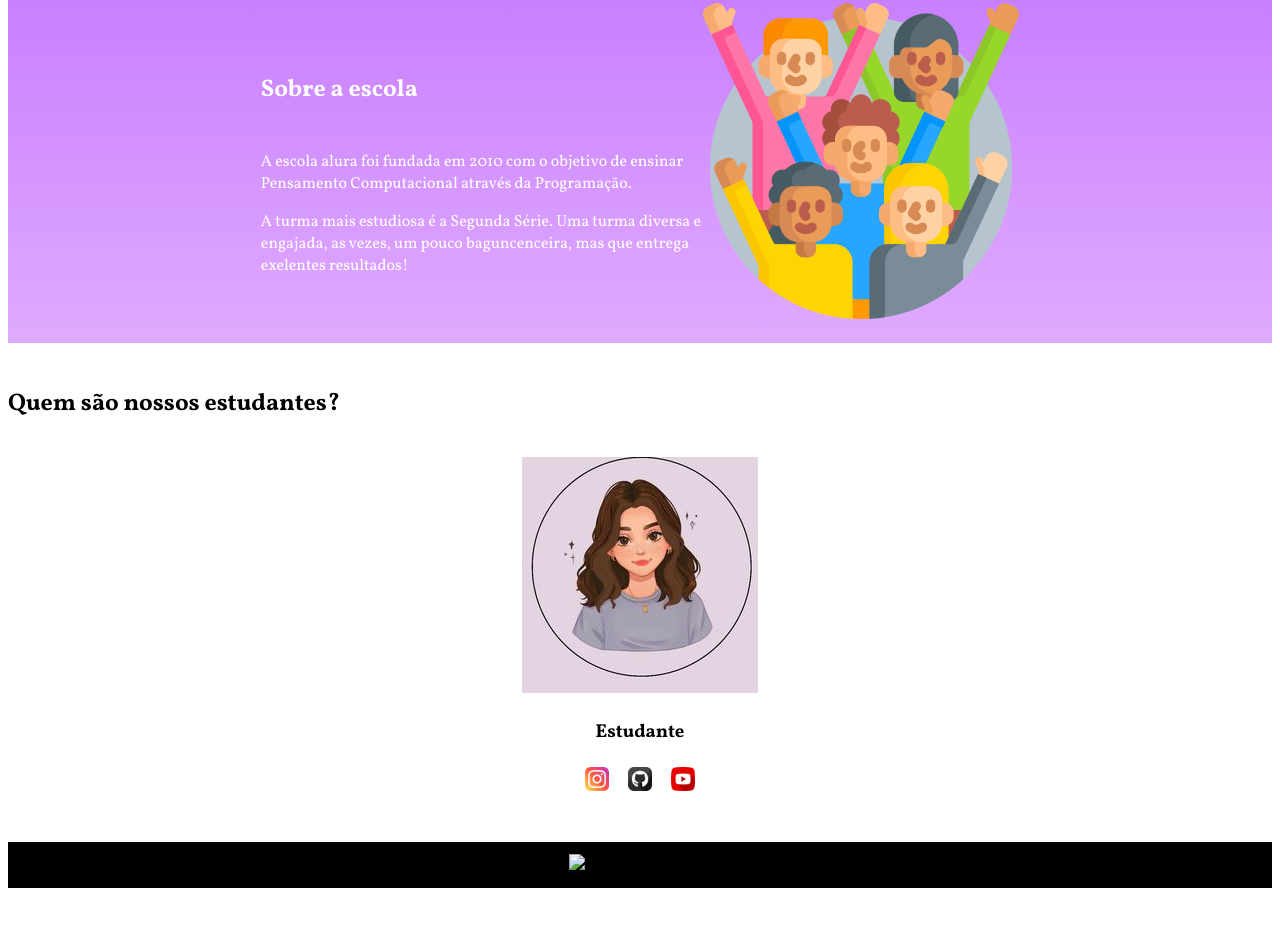
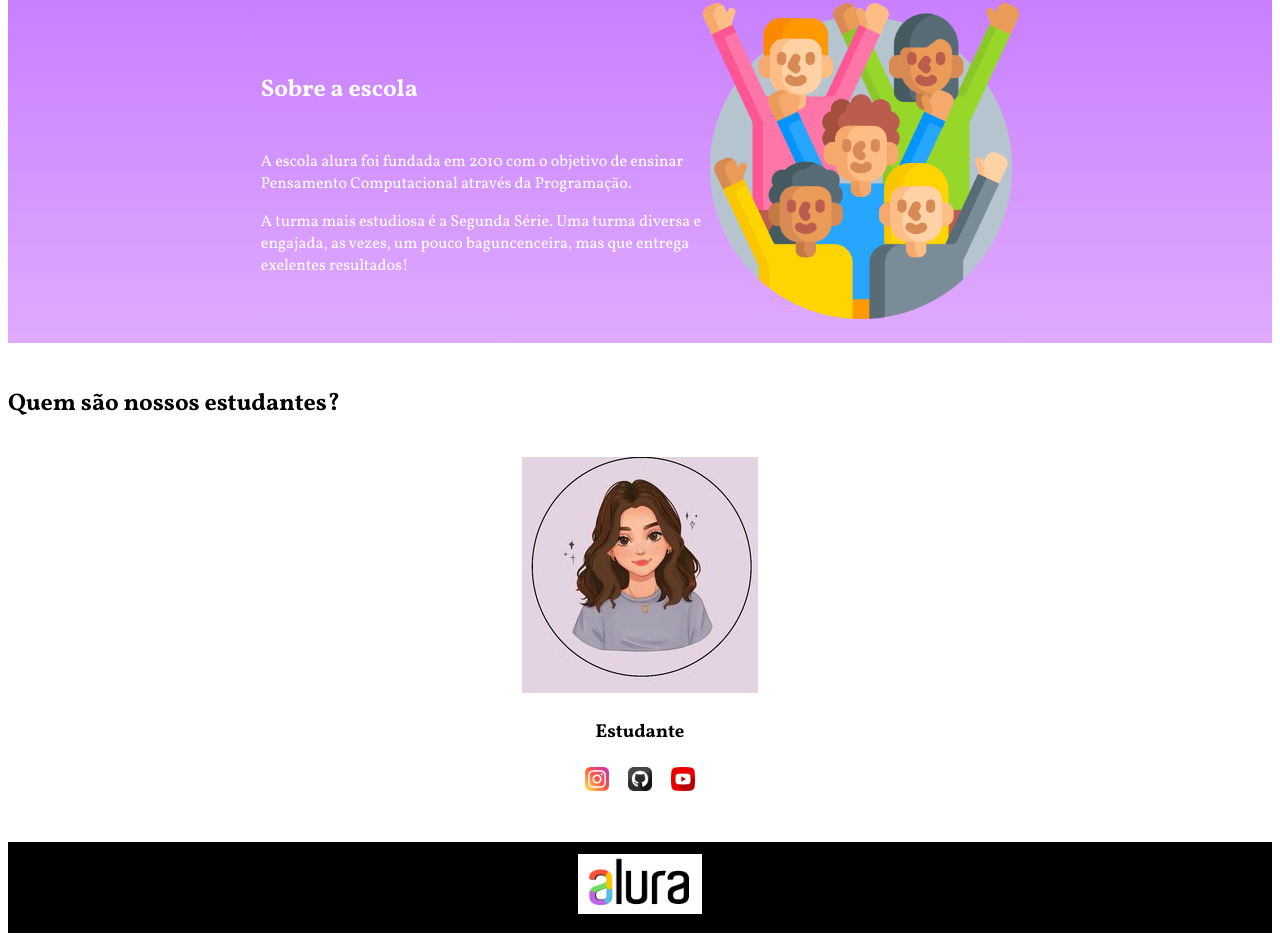
Before and after one commit to gabrielamari4/siteescolagabriela9, a plain HTML site: page index.html in a window 1280 px wide. Shown: the part 169-1110 px from the top of the page. Before the commit the page ends 1065 px from the top, so only its background shows below. Drawn offline with Linux system fonts and the light colour scheme.

Commit message:
Atualizar o index.html

```diff
--- a/index.html
+++ b/index.html
@@ -38,7 +38,7 @@
         </div>
     </section>
         <footer class="rodape">
-            <img class="rodape-imagem"src="alura_start-removebg-preview.png" alt="logo da alura start">
+            <img class="rodape-imagem"src="download.png" alt="logo da alura start">
         </footer>
 </body>
 </html>
```
